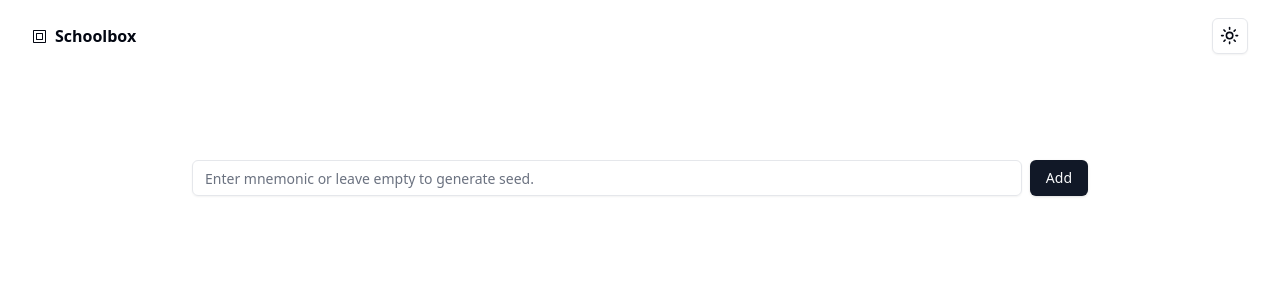
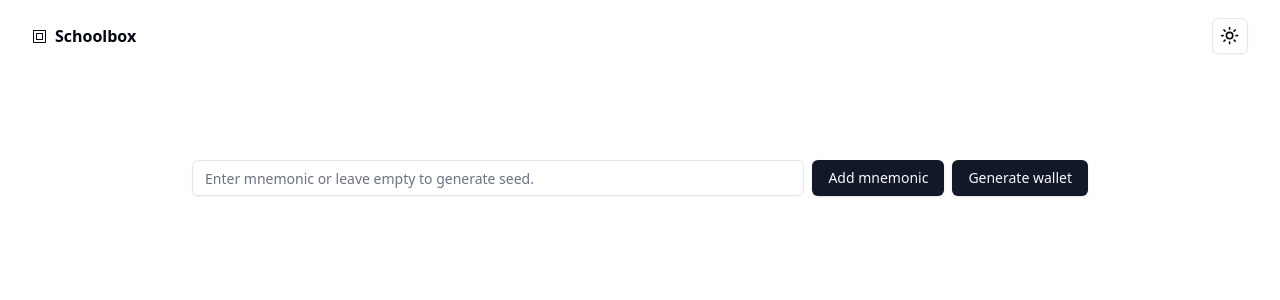
Before and after one commit to wlplease/wallet-site, a Next.js app: page /home in a window 1280 px wide. Shown: the top 300 px of the page. Built offline with nearby package versions, Linux system fonts and the light colour scheme.

Commit message:
home: Generate solana wallet.

```diff
--- a/app/home/page.tsx
+++ b/app/home/page.tsx
@@ -10,7 +10,10 @@ import { Form, FormField, FormItem } from "@/components/ui/form";
 import { generateMnemonic, mnemonicToSeedSync } from "bip39";
 import { derivePath } from "ed25519-hd-key";
 import { useState } from "react";
-import { Badge } from "@/components/ui/badge";
+import nacl from "tweetnacl";
+import bs58 from 'bs58';
+import { KeyIcon } from "lucide-react";
+import { EyeClosedIcon } from "@radix-ui/react-icons";
 
 const seed_phrase_form = z.object({
     mnemonic: z.string()
@@ -23,6 +26,11 @@ const derivation_paths = {
 
 }
 
+type Wallet = {
+    publickey: string,
+    privatekey: string,
+}[];
+
 export default function Home(){
     const form_details = useForm<FormValues>({
         resolver: zodResolver(seed_phrase_form),
@@ -32,6 +40,9 @@ export default function Home(){
     });
 
     const [words, setWords] = useState<string[]>([]);
+    const [mnemonic,setMnemonic] = useState<string>("");
+    const [index,setIndex] = useState<number>(0);
+    const [wallet,setWallet] = useState<Wallet>([]);
 
     function onSubmit(form_values: FormValues){
         let { mnemonic } = form_values;
@@ -40,8 +51,29 @@ export default function Home(){
             mnemonic = createSeed();
         }
 
+        setMnemonic(mnemonic);
+
         const words = mnemonic.split(" ");
         setWords(words);
+    }
+
+    async function generateWallet(){
+        const seed = mnemonicToSeedSync(mnemonic);
+        let path = derivation_paths.solana;
+        let i = path.indexOf('x');
+        let prev = path.substring(0,i);
+        let next = path.substring(i+1);
+        const derived_seed = derivePath(prev+`${index}`+next,seed.toString()).key;
+        const keypair = nacl.sign.keyPair.fromSeed(derived_seed);
+        const public_key = keypair.publicKey;
+        const private_key = keypair.secretKey;
+
+        setWallet((wallet) => [...wallet, {
+            publickey: bs58.encode(public_key),
+            privatekey: bs58.encode(private_key),
+        }]);
+
+        setIndex((index) => index+1);
     }
 
     const { control, handleSubmit, formState:{isDirty, isLoading, isSubmitting}} = form_details;
@@ -70,7 +102,13 @@ export default function Home(){
                         <Button
                         type="submit"
 
-                        >Add</Button>
+                        >Add mnemonic</Button>
+                        <Button
+                        type="button"
+                        onClick={generateWallet}
+                        >
+                        Generate wallet
+                        </Button>
                         </div>
                     </form>
                 </Form>
@@ -81,13 +119,34 @@ export default function Home(){
                     {
                         words.map((word)=>{
                             return(
-                                <div className="text-center bg-slate-300 dark:bg-slate-900 p-2 rounded-md">
+                                <div
+                                key={word}
+                                className="text-center bg-slate-300 dark:bg-slate-900 p-2 rounded-md">
                                     {word}
                                 </div>
                             )
                         })
                     }
                 </div>
+                }
+            </div>
+            <div className="full">
+                {
+                    wallet.length > 0 &&
+                    <div>
+                        {
+                            wallet.map((kp) => {
+                                return (
+                                    <div
+                                    className="text-center bg-slate-300 dark:bg-slate-900 p-4 m-4 border-2"
+                                    key={kp.publickey}>
+                                        <div className="flex space-x-4 my-2"><KeyIcon/><p>{kp.publickey}</p></div>
+                                        <div className="flex space-x-4"><EyeClosedIcon/><p>{kp.privatekey}</p></div>
+                                    </div>
+                                )
+                            })
+                        }
+                    </div>
                 }
             </div>
         </div>
--- a/package.json
+++ b/package.json
@@ -14,10 +14,12 @@
     "@radix-ui/react-icons": "^1.3.0",
     "@radix-ui/react-label": "^2.1.0",
     "@radix-ui/react-slot": "^1.1.0",
+    "@solana/web3.js": "^2.0.0-rc.1",
     "@tsparticles/engine": "^3.5.0",
     "@tsparticles/react": "^3.0.0",
     "@tsparticles/slim": "^3.5.0",
     "bip39": "^3.1.0",
+    "bs58": "^6.0.0",
     "class-variance-authority": "^0.7.0",
     "clsx": "^2.1.1",
     "ed25519-hd-key": "^1.3.0",
@@ -31,6 +33,7 @@
     "react-hook-form": "^7.53.0",
     "tailwind-merge": "^2.5.2",
     "tailwindcss-animate": "^1.0.7",
+    "tweetnacl": "^1.0.3",
     "zod": "^3.23.8"
   },
   "devDependencies": {
```
Also changed, not shown: 1 other file (tests, documents, lock files or other folders).
